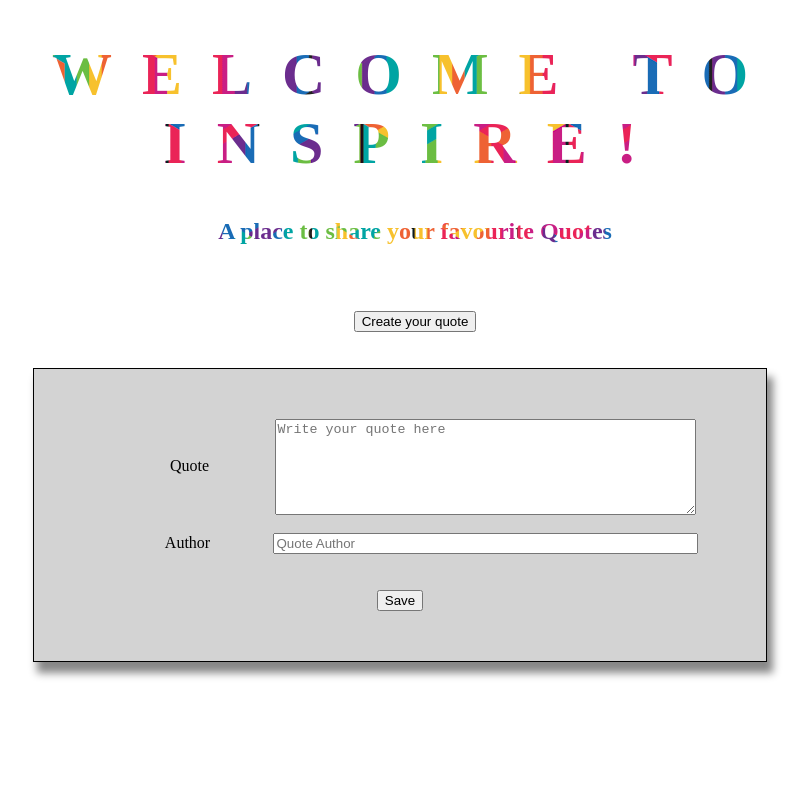
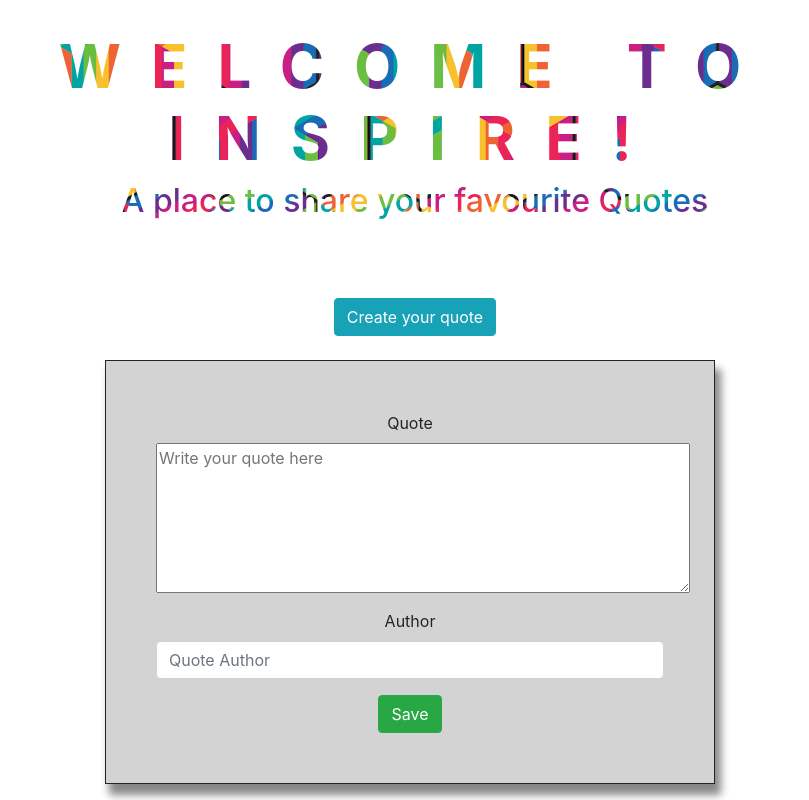
Before and after one commit to Naume-k/Quotes, an Angular app: page / in a window 1280 px wide. Shown: the whole page, without its empty margins (225-1034 px from the left). Built offline with nearby package versions, Linux system fonts and the light colour scheme.

Commit message:
imported bootstrap and styled the form too

```diff
--- a/src/app/quotes/quotes.component.css
+++ b/src/app/quotes/quotes.component.css
@@ -13,9 +13,10 @@ form {
   background-color: lightgrey;
   width: 50%;
   padding: 50px;
-  margin-left: 250px;
+  margin-left: 300px;
   box-shadow: black;
   border: 1px solid;
   box-shadow: 5px 10px 8px 1px #888888;
   text-align: center;
+  /* display: none; */
 }
--- a/src/app/quotes/quotes.component.html
+++ b/src/app/quotes/quotes.component.html
@@ -1,19 +1,22 @@
 <div class="container-fluid">
   <br><br>
     <button (click)="onNew()" class="btn btn-info form-btn" id="form-btn">Create your quote</button>
-    <br><br><br>
-    <form>
+    <br><br>
+
+    <form >
+        <!-- (ngSubmit)="onSave()" *ngIf="showNew" id="quote-form" -->
+        <!-- <span (click)="onCancel()" class="del"><i class="fa fa-times-circle"></i></span> -->
     <div class="form-group ">
       <label for="text-input">Quote</label>
-      <textarea  placeholder="Write your quote here" rows="6" cols="50" name="text" id="text-input" required></textarea>
+      <textarea  placeholder="Write your quote here"  rows="6" cols="50" name="text" id="text-input" required></textarea>
     </div>
-    <br>
+
     <div class="form-group">
       <label for="author-input">Author</label>
       <input class="form-control" type="text" size="50" name="author" id="author-input" placeholder="Quote Author" required>
     </div>
-    <br><br>
-    <button type="submit" class="btn btn-primary">{{submitType}}</button>
+
+    <button type="submit" class="btn btn-success">{{submitType}}</button>
   </form>
 
 </div>
--- a/src/app/quotes/quotes.component.ts
+++ b/src/app/quotes/quotes.component.ts
@@ -10,6 +10,7 @@ import { Quote } from '../quote';
 export class QuotesComponent implements OnInit {
   submitType: string = 'Save';
 
+
   constructor() { }
 
   ngOnInit() {
--- a/src/styles.css
+++ b/src/styles.css
@@ -1 +1,2 @@
 /* You can add global styles to this file, and also import other style files */
+@import "~bootstrap/dist/css/bootstrap.css"
```
